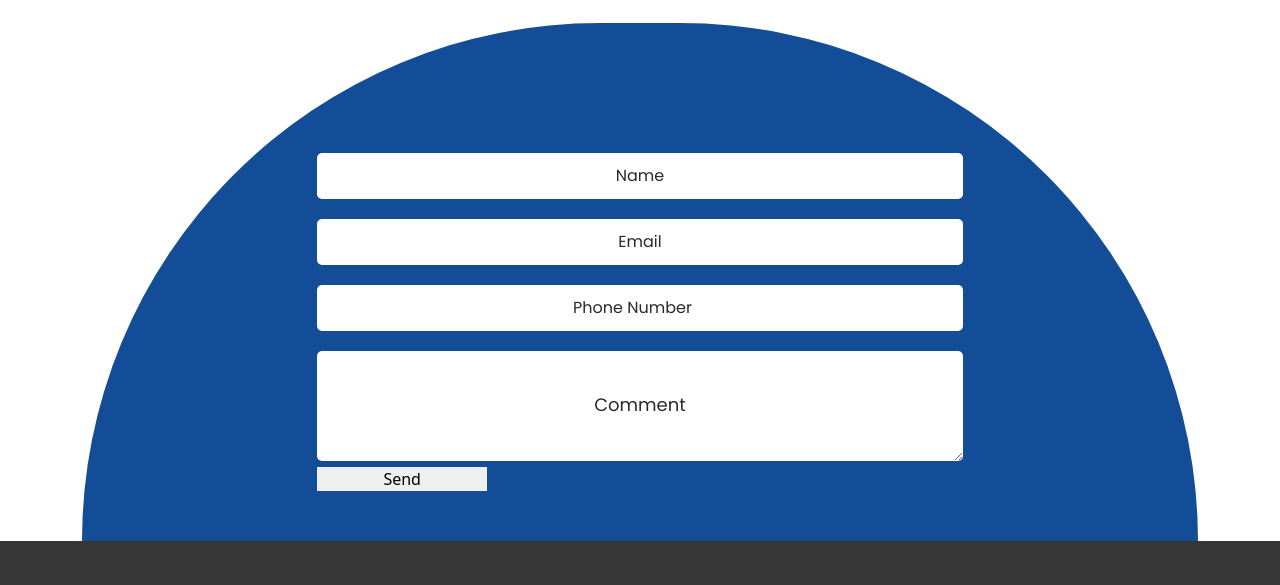
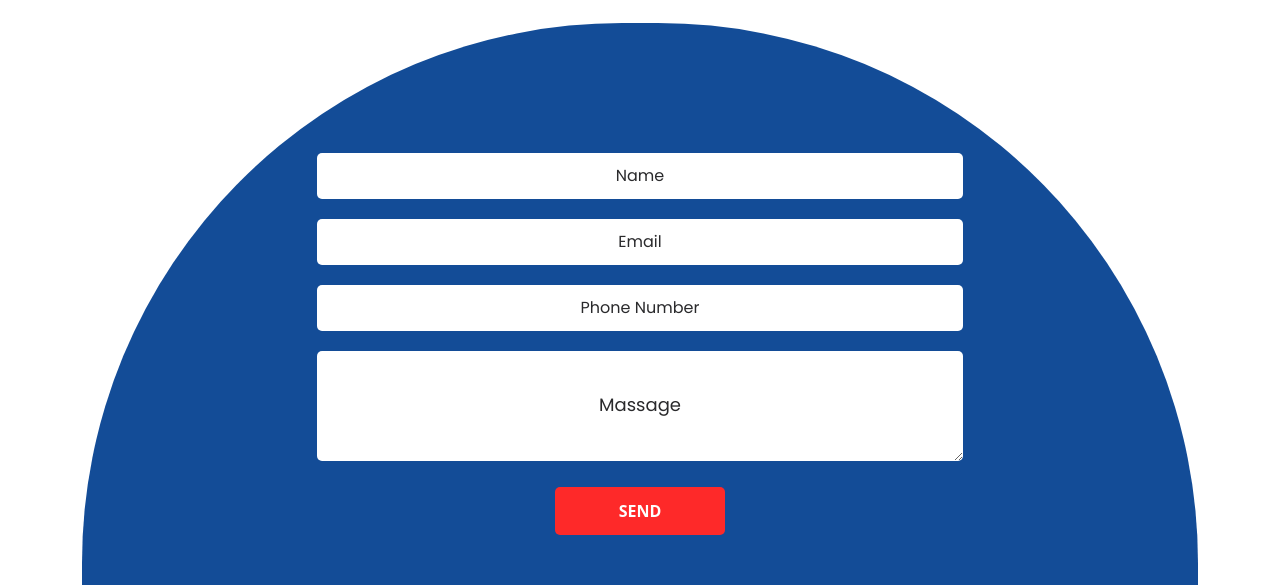
Before and after one commit to sauravdeshmukh5/Sonalika-Tractor, a plain HTML site: page index.html in a window 1280 px wide. Shown: the part 3880-4465 px from the top of the page. Drawn offline with nearby package versions, Linux system fonts and the light colour scheme; files whose address does not match are found by name.

Commit message:
Mail Changes

```diff
--- a/index.html
+++ b/index.html
@@ -1441,42 +1441,12 @@
           <div class="row">
             <div class="col-md-12">
               <div class="mail_section_1">
-                <form action="" id="contact_us">
-                  <input
-                    type="text"
-                    class="mail_text"
-                    required
-                    id="name"
-                    placeholder="Name"
-                    name="Name"
-                  />
-                  <input
-                    type="email"
-                    class="mail_text"
-                    required
-                    id="email"
-                    placeholder="Email"
-                    name="Email"
-                  />
-                  <input
-                    type="number"
-
-                    class="mail_text"
-                    required
-                    id="phone"
-                    placeholder="Phone Number"
-                    name="Phone Number"
-                  />
-                  <textarea
-                    class="massage-bt"
-                    placeholder="Comment"
-                    rows="5"
-                    id="comment"
-                    name="Comment"
-                  ></textarea>
-                  <button class="send_bt" type="submit" onclick="sendMail()">Send</button>
-                </form>
-              </div>
+                <input type="text" class="mail_text" placeholder="Name" name="Name">
+                <input type="text" class="mail_text" placeholder="Email" name="Email">
+                <input type="text" class="mail_text" placeholder="Phone Number" name="Phone Number">
+                <textarea class="massage-bt" placeholder="Massage" rows="5" id="comment" name="Massage"></textarea>
+                <div class="send_bt"><a href="#">Send</a></div>
+             </div>
             </div>
           </div>
         </div>
```
